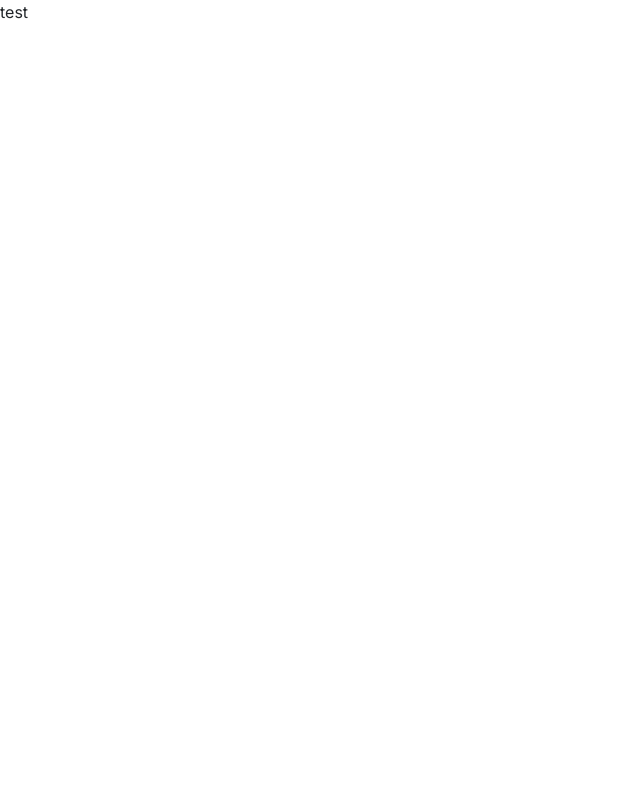
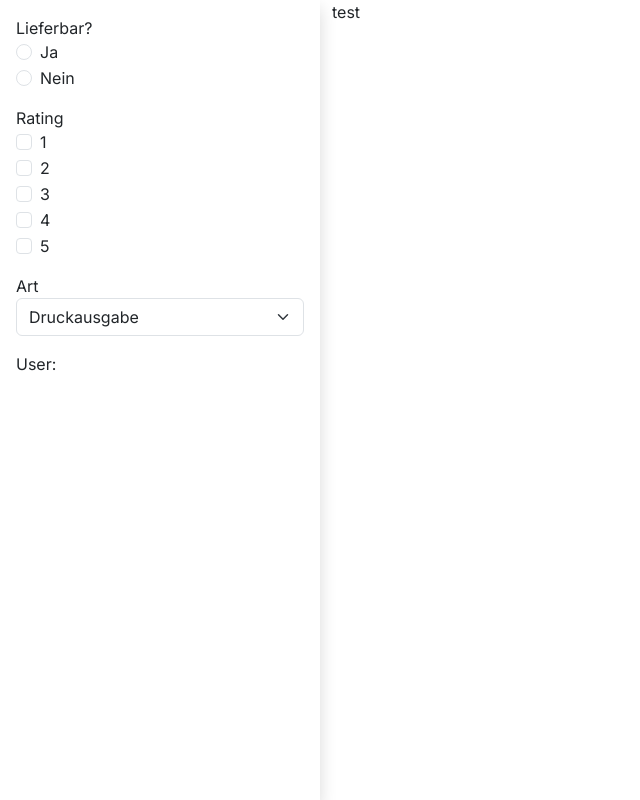
Before and after one commit to swe-ws-24/swe-buch-fe, a Next.js app: page / in a window 1280 px wide. Shown: the whole page, without its empty margins (0-640 px from the left). Built offline with nearby package versions, Linux system fonts and the light colour scheme.

Commit message:
Updated: Sidebar

```diff
--- a/src/app/page.tsx
+++ b/src/app/page.tsx
@@ -3,8 +3,15 @@ import Sidebar from "@/components/searchPage/Sidebar"
 export default function Home() {
   return (
     <main>
-      <div>
-        <Sidebar />
+      <div className="container-fluid vh-100">
+        <div className="row">
+          <div className="col-md-3 p-0 vh-100">
+            <Sidebar />
+          </div>
+          <div className="col-md-9">
+            <p>test</p>
+          </div>
+        </div>
       </div>
     </main>
   )
--- a/src/components/searchPage/Sidebar.tsx
+++ b/src/components/searchPage/Sidebar.tsx
@@ -1,7 +1,52 @@
 const Sidebar = () => {
-    return (
-       <div>test</div>
-    );
-}
+        return (
+            <div className="p-3 shadow vh-100">
+                <div className="mb-3">
+                    <label>Lieferbar?</label>
+                    <div>
+                        <div className="form-check">
+                            <input className="form-check-input" type="radio" name="lieferbar" id="lieferbarJa" />
+                            <label className="form-check-label" htmlFor="lieferbarJa">
+                                Ja
+                            </label>
+                        </div>
+                        <div className="form-check">
+                            <input className="form-check-input" type="radio" name="lieferbar" id="lieferbarNein" />
+                            <label className="form-check-label" htmlFor="lieferbarNein">
+                                Nein
+                            </label>
+                        </div>
+                    </div>
+                </div>
+
+                <div className="mb-3">
+                    <label>Rating</label>
+                    <div>
+                        {[1, 2, 3, 4, 5].map(rating => (
+                            <div className="form-check" key={rating}>
+                                <input className="form-check-input" type="checkbox" id={`rating${rating}`} value={rating} />
+                                <label className="form-check-label" htmlFor={`rating${rating}`}>
+                                    {rating}
+                                </label>
+                            </div>
+                        ))}
+                    </div>
+                </div>
+
+                <div className="mb-3">
+                    <label>Art</label>
+                    <div className="input-group">
+                        <select className="form-select" id="artSelect">
+                            <option value="Druckausgabe">Druckausgabe</option>
+                            <option value="Kindle">Kindle</option>
+                        </select>
+                    </div>
+                </div>
+                <div>
+                    <div>User:</div>
+                </div>
+            </div>
+        );
+    }
 
 export default Sidebar;
```
Also changed, not shown: src/components/searchPage/Searchbar.tsx (added).
